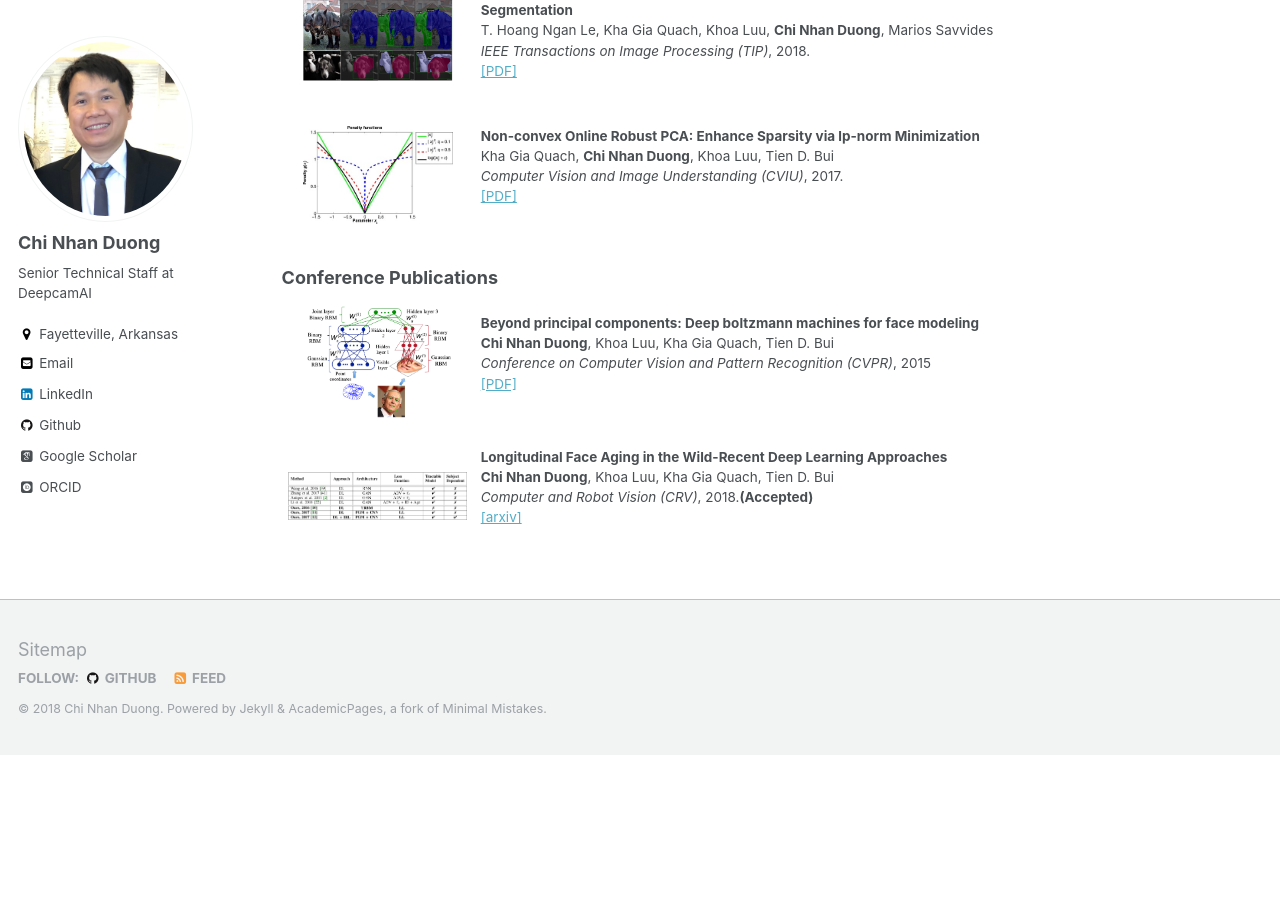
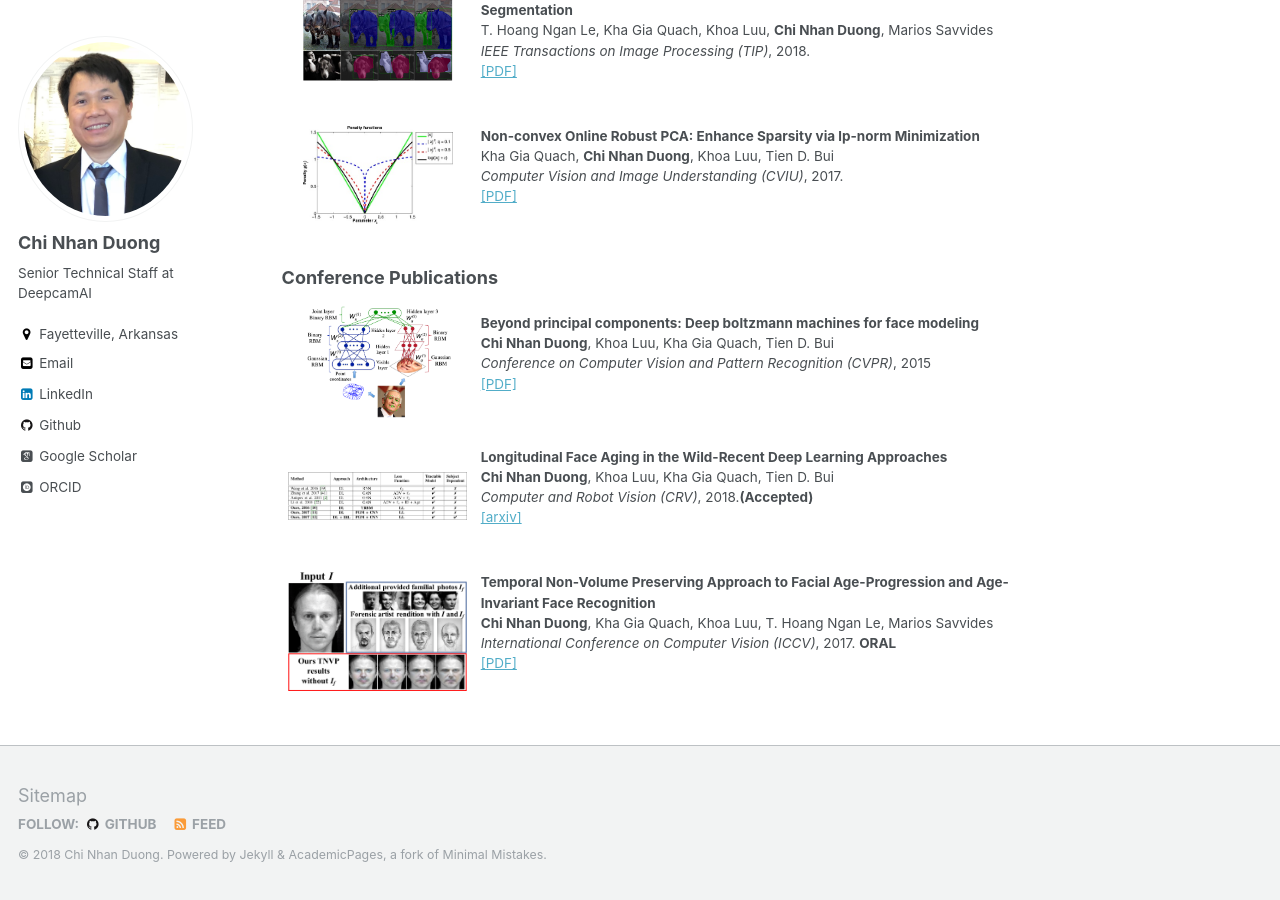
Before and after one commit to dcnhan/dcnhan.github.io, a Jekyll site: the page built from _pages/publications.md, in a window 1280 px wide and 900 px high, scrolled down 691 px. Built offline with Jekyll 4.4.1, drawn with Linux system fonts in a browser that asks for light colours; some web fonts are replaced; before the commit the page ends 1446 px from its top, so only the background shows below that.

Commit message:
Build website

```diff
--- a/_pages/publications.md
+++ b/_pages/publications.md
@@ -67,3 +67,12 @@ author_profile: true
 	<em>Computer and Robot Vision (CRV)</em>, 2018.<b>(Accepted)</b><br>
 	<a href="https://arxiv.org/pdf/1802.08726.pdf">[arxiv]</a>
 	</p></td></table>
+
+<table width="1200" align="center" border="0">
+	<td width="25%" valign="top" align="center"><img src="/images/featured_TNVP.png" alt="thumbnail" width="180" height="150" style="border-style: none"></td>
+	<td width="75%" valign="top">
+	<p><heading><strong>Temporal Non-Volume Preserving Approach to Facial Age-Progression and Age-Invariant Face Recognition</strong></heading><br>
+	<strong> Chi Nhan Duong</strong>, Kha Gia Quach, Khoa Luu, T. Hoang Ngan Le, Marios Savvides<br>
+	<em>International Conference on Computer Vision (ICCV)</em>, 2017. <b>ORAL</b><br>
+	<a href="http://openaccess.thecvf.com/content_iccv_2017/html/Duong_Temporal_Non-Volume_Preserving_ICCV_2017_paper.html">[PDF]</a>
+	</p></td></table>
```
Also changed, not shown: images/featured_TNVP.png (added).
